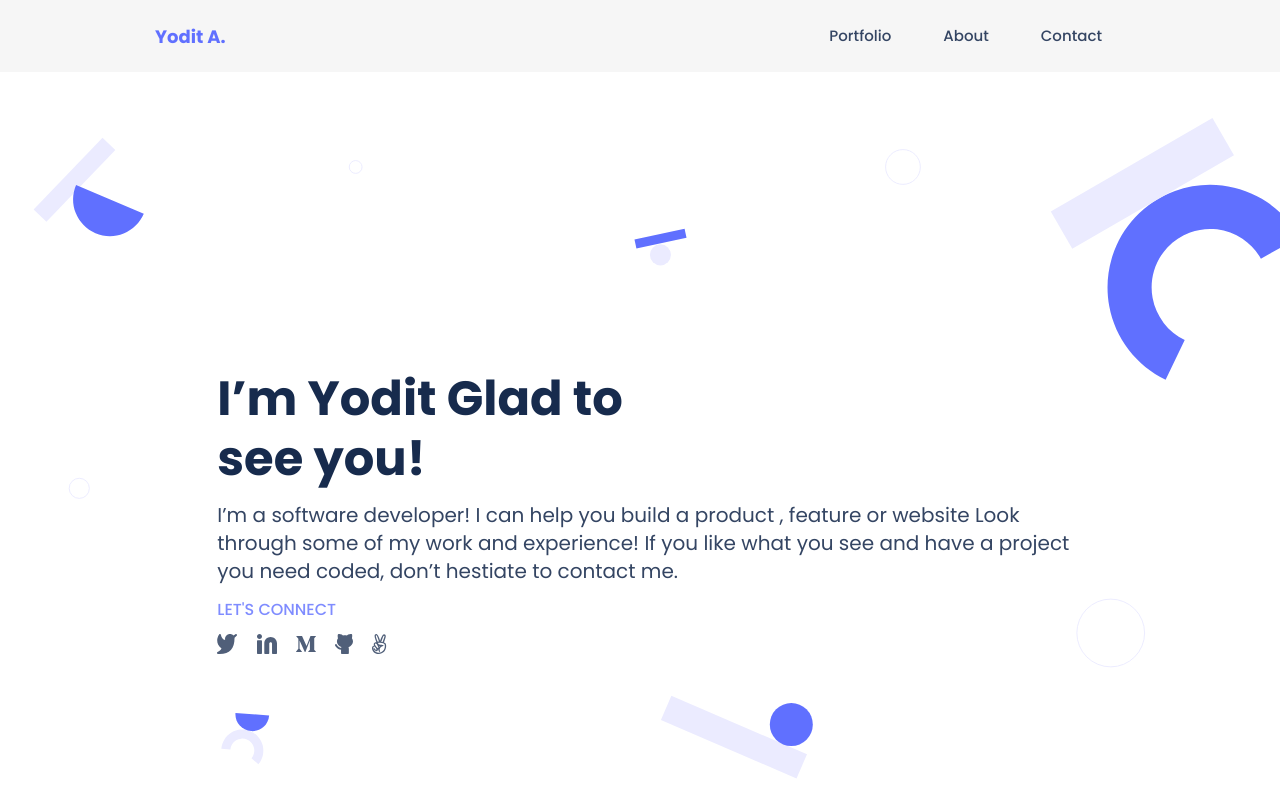
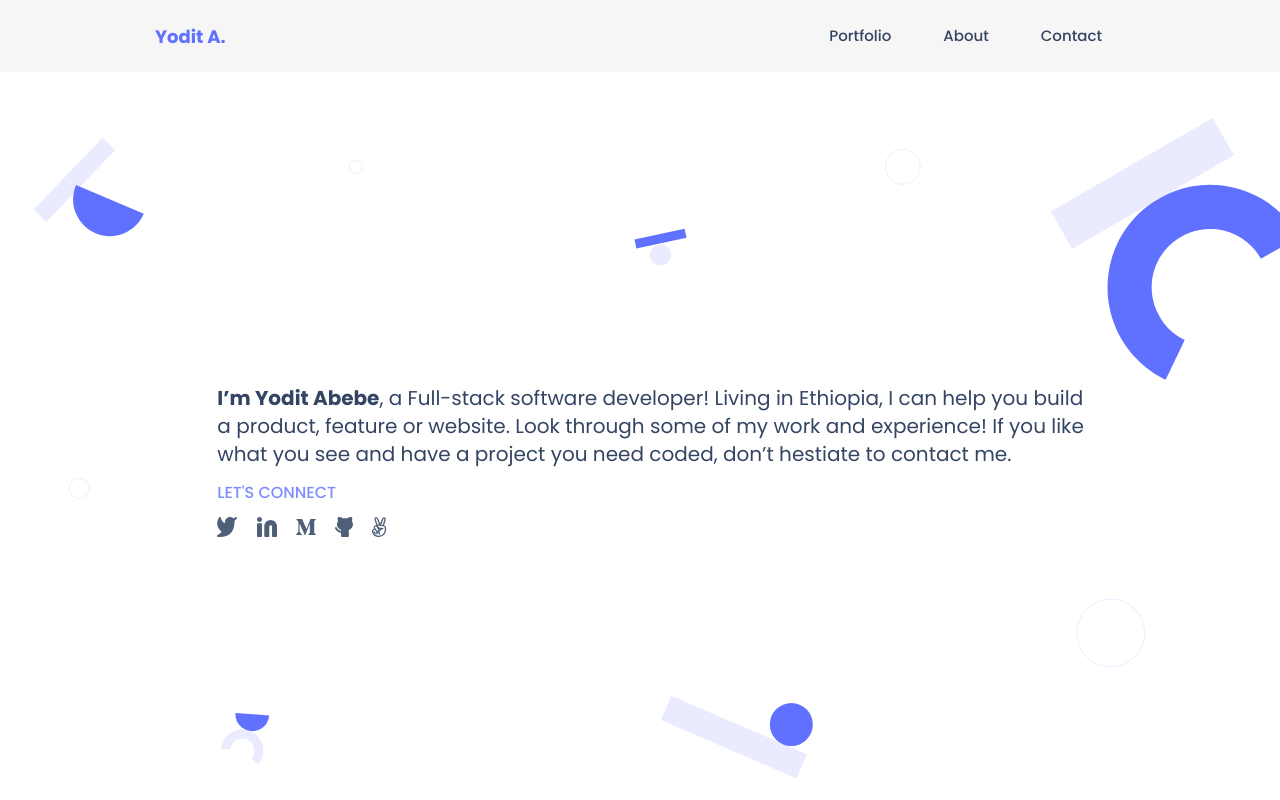
Before and after one commit to yodit93/Personal-portfolio, a website: page index.html in a window 1280 px wide. Shown: the top 800 px of the page. Drawn offline with Linux system fonts and the light colour scheme.

Commit message:
Update headline

```diff
--- a/index.html
+++ b/index.html
@@ -32,11 +32,8 @@
   <main class="main">
     <section class="headline">
       <div class="wrapp-align">
-        <h1 class="introduction">I’m Yodit
-          Glad to see you!</h1>
-        <p class="abt">I’m a software developer! I can help you build a product ,
-            feature or website Look through some of my work and experience!
-            If you like what you see and have a project you need coded,
+        <p class="abt"><strong>I’m Yodit Abebe</strong>, a Full-stack software developer! Living in Ethiopia, I can help you build a product,
+            feature or website. Look through some of my work and experience! If you like what you see and have a project you need coded,
             don’t hestiate to contact me.
         </p>
         <p class="supporting-text">LET'S CONNECT</p>
```
